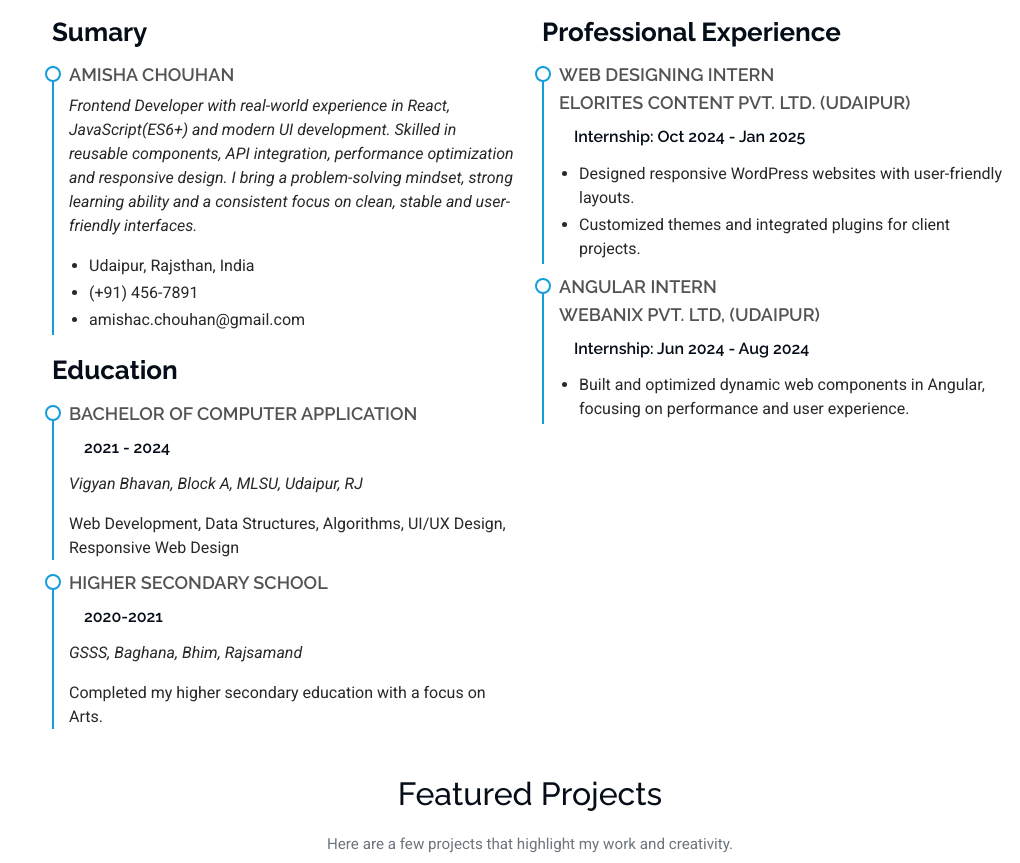
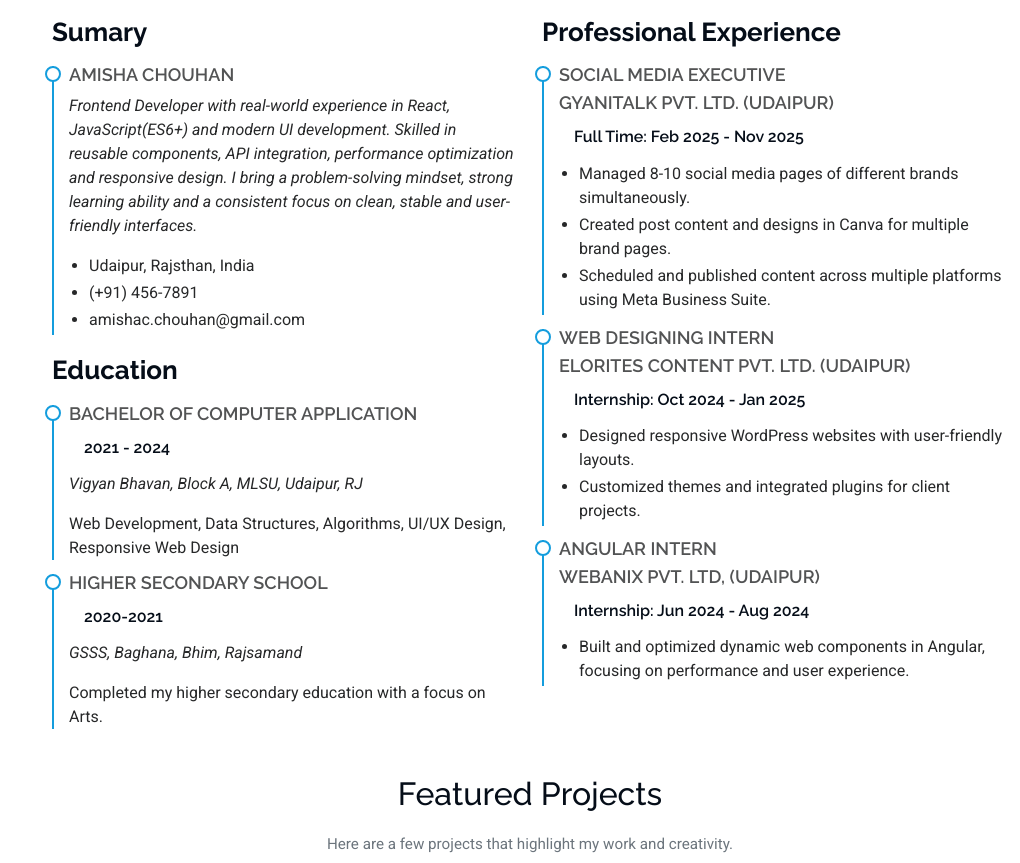
Before and after one commit to amisha-chouhan/amisha-portfolio, a plain HTML site: page index.html in a window 1280 px wide. Shown: the part 1901-2764 px from the top of the page, without its empty margins (260-1280 px from the left). Drawn offline with nearby package versions, Linux system fonts and the light colour scheme.

Commit message:
Update  index.html
Removed previous work experience and added new role as Social Media Executive.

```diff
--- a/index.html
+++ b/index.html
@@ -323,32 +323,22 @@
 
           <div class="col-lg-6" data-aos="fade-up" data-aos-delay="200">
             <h3 class="resume-title">Professional Experience</h3>
-<!--
 <div class="resume-item">
-              <h4>Jr. Frontend Developer </h4>
-              <h4>Bada Promotion Pvt. Ltd. (Udaipur)</h4>
-              <h5>Full Time: May 2025 - Nov 2025</h5>
+  <h4>Social Media Executive</h4>
+  <h4>Gyanitalk Pvt. Ltd. (Udaipur)</h4>
+  <h5>Full Time: Feb 2025 - Nov 2025</h5>
   <ul>
-                <li>Developed reusable React components using ES6+, Hooks and Tailwind.
+    <li>
+      Managed 8-10 social media pages of different brands simultaneously.
     </li>
     <li>
-                    Worked on component architecture, API integration and UI refinements.
+      Created post content and designs in Canva for multiple brand pages.
+    </li>
+    <li>
+      Scheduled and published content across multiple platforms using Meta Business Suite.
     </li>
   </ul>
 </div>
-
-            <div class="resume-item">
-              <h4>Frontend Developer Intern </h4>
-              <h4>Bada Promotion Pvt. Ltd. (Udaipur)</h4>
-              <h5>Internship: Feb 2025 - May 2025</h5>
-              <ul>
-                <li>Learned React fundamentals and contributed to UI improvements.
-                </li>
-                <li>
-                   Worked on component updates, testing and simple feature enhancements.
-                </li>
-              </ul>
-            </div> -->
 
             <div class="resume-item">
               <h4>Web Designing Intern </h4>
```
Lines whose indentation alone changed are shown as unchanged.
